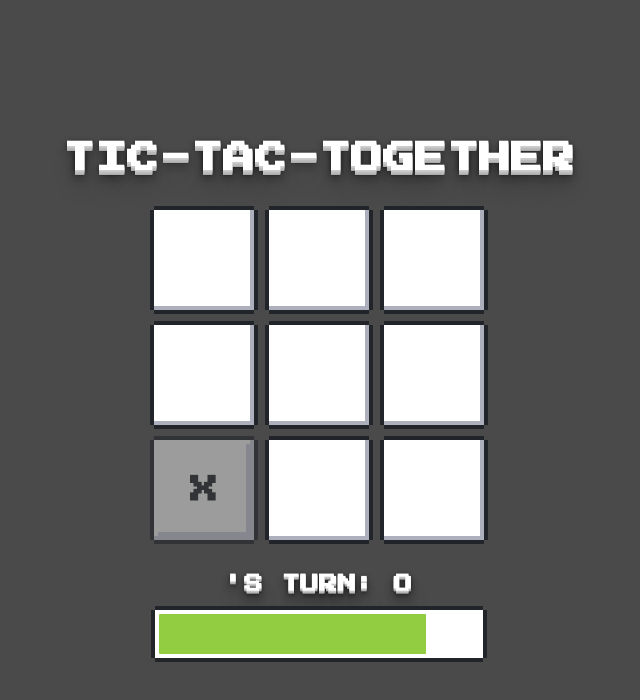
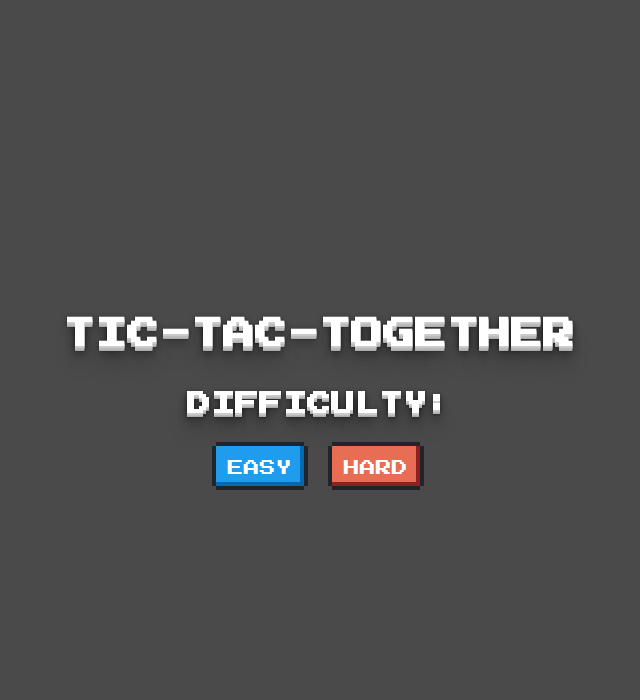
Before and after one commit to MaisonFlynn/Tic-Tac-Together, a Next.js app: page /roboto in a window 1280 px wide. Shown: the top 700 px of the page, without its empty margins (321-961 px from the left). Built offline with nearby package versions, Linux system fonts and the light colour scheme.

Commit message:
Difficulty

```diff
--- a/pages/roboto.js
+++ b/pages/roboto.js
@@ -7,9 +7,10 @@ export default function Roboto() {
   const [symbol, symbolized] = useState(null);
   const [compute, computed] = useState(null);
   const [announcer, announced] = useState(null);
-  const [username, setUsername] = useState('');
+  const [username, usernamed] = useState('');
   const [timer, timed] = useState(30); // 30 Seconds PER Turn
   const [skip, skipped] = useState(0); // Track Skipped Turn(s)
+  const [difficulty, difficulted] = useState(null); // Track Difficulty Level
 
   const router = useRouter();
   const refernece = useRef(null); // Timer Reference
@@ -17,37 +18,41 @@ export default function Roboto() {
   useEffect(() => {
     const saved = localStorage.getItem('username');
     if (saved) {
-      setUsername(saved);
+      usernamed(saved);
     }
-    kickoff(); // Start Game
   }, []);
 
   useEffect(() => {
-    if (!turn && !announcer) {
+    if (!turn && !announcer && difficulty) {
       setTimeout(() => {
-        computer();
-      }, 2500); // Simulate Thinkin'
+        if (difficulty === 'EASY') {
+          easy();
+        } else if (difficulty === 'HARD') {
+          hard();
         }
-  }, [turn, announcer]);
+      }, 2500); // Simulate Thinking
+    }
+  }, [turn, announcer, difficulty]);
 
   useEffect(() => {
-    if (!announcer) {
+    if (!announcer && difficulty) {
       timeroo();
     }
     return () => clearInterval(refernece.current);
-  }, [turn, announcer]);
+  }, [turn, announcer, difficulty]);
 
   // Start Game
   const kickoff = () => {
     const innit = Math.random() < 0.5;
     symbolized(innit ? 'X' : 'O'); // User's Symbol
     computed(innit ? 'O' : 'X'); // Computer's Symbol
-    turned(innit); // SET Initial TUrn
+    turned(innit); // SET Initial Turn
     boarded(Array(9).fill(null));
     announced(null);
     timed(30); // Reset Timer
     skipped(0); // Reset Skips
     clearInterval(refernece.current); // Clear ANY Existing Timer(s)
+    timeroo(); // Start AFTER Difficulty
   };
 
   // Timer
@@ -79,8 +84,8 @@ export default function Roboto() {
     }
   };
 
-  // Computer's Move
-  const computer = () => {
+  // EASY Computer's Move
+  const easy = () => {
     const openings = board
       .map((val, idx) => (val === null ? idx : null))
       .filter((val) => val !== null);
@@ -93,6 +98,63 @@ export default function Roboto() {
     peep(crisp, compute);
     turned(true);
     timed(30); // Reset Timer FOR User
+  };
+
+  // HARD Computer's Move
+  const hard = () => {
+    // Find BEST Move
+    const best = bested(board, compute, symbol);
+    if (best === null || announcer) return;
+
+    const crisp = [...board];
+    crisp[best] = compute;
+    boarded(crisp);
+    peep(crisp, compute);
+    turned(true);
+    timed(30); // Reset Timer FOR User
+  };
+
+  const bested = (board, bot, gamer) => {
+    const combinations = [
+      [0, 1, 2],
+      [3, 4, 5],
+      [6, 7, 8],
+      [0, 3, 6],
+      [1, 4, 7],
+      [2, 5, 8],
+      [0, 4, 8],
+      [2, 4, 6],
+    ];
+
+    // First, Check IF CAN Win
+    for (let combination of combinations) {
+      const [a, b, c] = combination;
+      if (board[a] === bot && board[b] === bot && !board[c]) return c;
+      if (board[a] === bot && !board[b] && board[c] === bot) return b;
+      if (!board[a] && board[b] === bot && board[c] === bot) return a;
+    }
+
+    // Block Player's Win
+    for (let combination of combinations) {
+      const [a, b, c] = combination;
+      if (board[a] === gamer && board[b] === gamer && !board[c]) return c;
+      if (board[a] === gamer && !board[b] && board[c] === gamer) return b;
+      if (!board[a] && board[b] === gamer && board[c] === gamer) return a;
+    }
+
+    // Set UP Win
+    for (let combination of combinations) {
+      const [a, b, c] = combination;
+      if (board[a] === bot && !board[b] && board[c] === null) return b;
+      if (board[b] === bot && !board[a] && board[c] === null) return a;
+      if (board[c] === bot && !board[b] && board[a] === null) return b;
+    }
+
+    // Otherwise, Pick FIRST Available Move
+    const openings = board
+      .map((val, idx) => (val === null ? idx : null))
+      .filter((val) => val !== null);
+    return openings[Math.floor(Math.random() * openings.length)];
   };
 
   const skipperoo = () => {
@@ -139,9 +201,29 @@ export default function Roboto() {
     kickoff();
   };
 
+  const difficult = (level) => {
+    difficulted(level);
+    kickoff();
+  };
+
   return (
     <div className="container">
       <h1>TIC-TAC-TOGETHER</h1>
+      {!difficulty && ( // ASK Difficulty BEFORE Game
+        <div className="difficulty">
+          <h2>DIFFICULTY:</h2>
+          <div className='knobhead'>
+            <button className="nes-btn is-primary" onClick={() => difficult('EASY')}>
+              EASY
+            </button>
+            <button className="nes-btn is-error" onClick={() => difficult('HARD')}>
+              HARD
+            </button>
+          </div>
+        </div>
+      )}
+      {difficulty && (
+        <>
           <div className="board">
             {board.map((value, index) => (
               <div
@@ -166,9 +248,15 @@ export default function Roboto() {
           {announcer && (
             <div className="result">
               <h2>{announcer}</h2>
-          <button className="nes-btn is-success" onClick={reboot}>AGAIN</button>
-          <button className="nes-btn is-error" onClick={() => router.push('/menu')}>LEAVE</button>
+              <button className="nes-btn is-success" onClick={reboot}>
+                AGAIN
+              </button>
+              <button className="nes-btn is-error" onClick={() => router.push('/menu')}>
+                LEAVE
+              </button>
             </div>
+          )}
+        </>
       )}
     </div>
   );
--- a/styles/style.css
+++ b/styles/style.css
@@ -154,3 +154,11 @@ progress::-webkit-progress-value {
     display: flex;
     gap: 16px;
 }
+
+.knobhead {
+    display: flex;
+    justify-content: center;
+    gap: 20px;
+    margin-top: 20px;
+    margin-right: 2.5px;
+}
```
Lines whose indentation alone changed are shown as unchanged.
